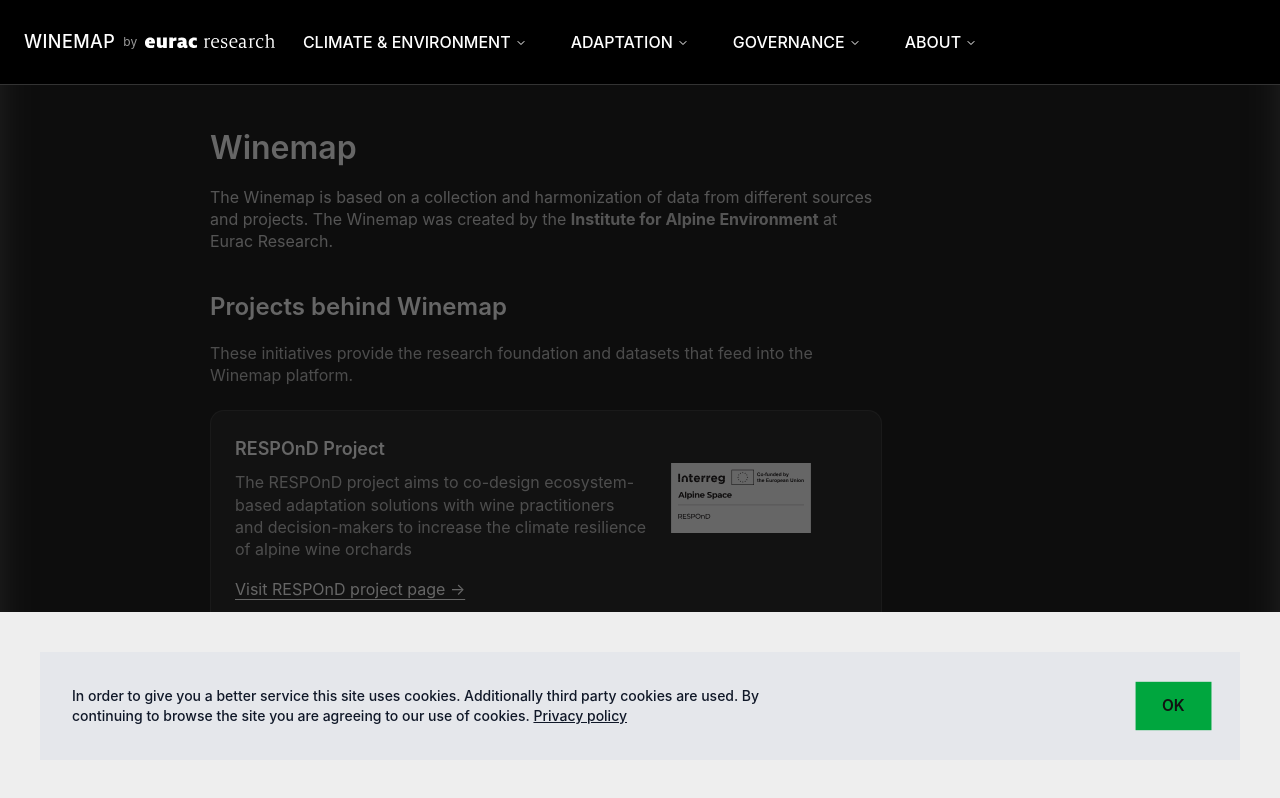
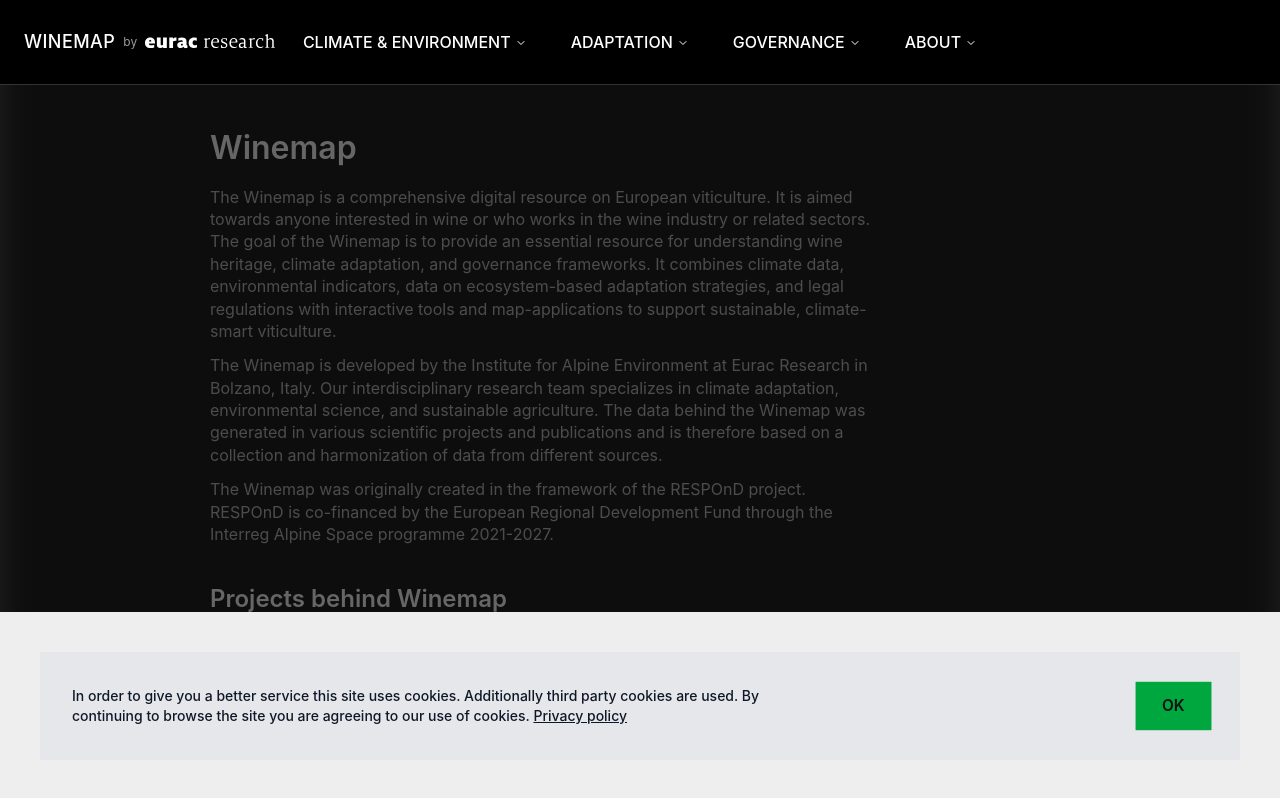
Before and after one commit to Eurac-Research/winemap, a Next.js app: page /about in a window 1280 px wide. Shown: the top 798 px of the page. Built offline with nearby package versions, Linux system fonts and the light colour scheme.

Commit message:
create WinemapDescription component and insert in landing page and about page. Simplify sidebar

```diff
--- a/src/app/about/page.tsx
+++ b/src/app/about/page.tsx
@@ -1,4 +1,5 @@
 import Link from "next/link";
+import WinemapDescription from "@/app/components/WinemapDescription";
 
 import styles from "@/styles/Home.module.css";
 
@@ -10,22 +11,10 @@ export default function About() {
         back to map
       </Link>
 
-      <section className="mt-6">
+      <section id='general' className="mt-6">
         <div className="max-w-2xl">
           <h1 className="mt-3 text-3xl md:text-4xl">Winemap</h1>
-          <p className="mt-4 text-white/80">
-            The Winemap is based on a collection and harmonization of data from
-            different sources and projects. The Winemap was created by the{" "}
-            <a
-              href="https://www.eurac.edu/en/institutes-centers/institute-for-alpine-environment"
-              target="_blank"
-              rel="noopener noreferrer"
-              className="underline underline-offset-4"
-            >
-              <strong>Institute for Alpine Environment</strong>
-            </a>{" "}
-            at Eurac Research.
-          </p>
+          <WinemapDescription className="mt-3 text-white/70"/>
         </div>
       </section>
 
--- a/src/app/components/Sidebar.tsx
+++ b/src/app/components/Sidebar.tsx
@@ -3,6 +3,7 @@
 import { useState } from "react"
 import Link from "next/link"
 import { Menu, X, BookOpen, Users, Info, Network } from "lucide-react"
+import WinemapDescription from "@/app/components/WinemapDescription";
 
 export function Sidebar() {
   const [isOpen, setIsOpen] = useState(false)
@@ -39,32 +40,24 @@ export function Sidebar() {
         aria-hidden={!isOpen}
       >
         <div className="p-8 pt-24">
-          {/* About the Project */}
+          {/* Winemap */}
           <section className="mb-10">
             <div className="flex items-center gap-3 mb-4">
               <div className="w-10 h-10 rounded-full bg-[#E91E63]/10 flex items-center justify-center">
-                <Info className="w-5 h-5 text-[#E91E63]" />
+                <Users className="w-5 h-5 text-[#E91E63]" />
               </div>
-              <h2 className="text-xl font-bold text-white">About the Winemap</h2>
+              <h2 className="text-xl font-bold text-white">The Winemap</h2>
             </div>
-            <p className="text-white/70 leading-relaxed mb-4">
-              The Winemap provides a comprehensive overview of all wine regions that fall under the Protected
-              Designation of Origin (PDO) label. It is an essential resource for understanding wine heritage, climate
-              adaptation, and governance frameworks.
+            <p className="text-white/70 leading-relaxed mb-3">
+              Find out more about how the Winemap was created, where the data comes from and who is behind it
             </p>
-            <p className="text-white/70 leading-relaxed mb-4">
-              The map is developed by the{" "}
-              <a
-                href="https://www.eurac.edu/en/institutes-centers/institute-for-alpine-environment"
-                target="_blank"
-                rel="noopener noreferrer"
-                className="text-[#E91E63] hover:underline"
-              >
-                Institute for Alpine Environment
-              </a>{" "}
-              at Eurac Research in Bolzano, Italy. Our interdisciplinary research team specializes in climate
-              adaptation, environmental science, and sustainable agriculture.
-            </p>
+            <Link
+              href="/about#general"
+              onClick={() => setIsOpen(false)}
+              className="inline-block text-[#E91E63] font-semibold hover:underline"
+            >
+              Learn more about the Winemap →
+            </Link>
           </section>
 
           {/* Projects */}
--- /dev/null
+++ b/src/app/components/WinemapDescription.tsx
@@ -0,0 +1,35 @@
+type WinemapDescriptionProps = {
+  className?: string;
+};
+
+export default function WinemapDescription({
+  className,
+}: WinemapDescriptionProps) {
+  return (
+    <div className={className}>
+      <p>
+        The Winemap is a comprehensive digital resource on European
+        viticulture. It is aimed towards anyone interested in wine or who works
+        in the wine industry or related sectors. The goal of the Winemap is to
+        provide an essential resource for understanding wine heritage, climate
+        adaptation, and governance frameworks. It combines climate data,
+        environmental indicators, data on ecosystem-based adaptation strategies,
+        and legal regulations with interactive tools and map-applications to
+        support sustainable, climate-smart viticulture.
+      </p>
+      <p className="mt-3">
+        The Winemap is developed by the Institute for Alpine Environment at
+        Eurac Research in Bolzano, Italy. Our interdisciplinary research team
+        specializes in climate adaptation, environmental science, and
+        sustainable agriculture. The data behind the Winemap was generated in
+        various scientific projects and publications and is therefore based on
+        a collection and harmonization of data from different sources.
+      </p>
+      <p className="mt-3">
+        The Winemap was originally created in the framework of the RESPOnD
+        project. RESPOnD is co-financed by the European Regional Development
+        Fund through the Interreg Alpine Space programme 2021-2027.
+      </p>
+    </div>
+  );
+}
--- a/src/app/page.tsx
+++ b/src/app/page.tsx
@@ -1,6 +1,7 @@
 import Link from "next/link";
 import { Leaf, Scale, ThermometerSun, Map as MapIcon } from "lucide-react";
 import { Sidebar } from "./components/Sidebar";
+import WinemapDescription from "@/app/components/WinemapDescription";
 
 export default function HomePage() {
   return (
@@ -260,23 +261,9 @@ export default function HomePage() {
         {/* About Section */}
         <section className="px-4 py-20 max-w-4xl mx-auto border-t border-white/10">
           <div className="text-center">
-            <h2 className="text-3xl font-bold text-white mb-6">About the Project</h2>
-            <p className="text-white/70 leading-relaxed mb-4">
-              The Winemap provides a comprehensive overview of all wine regions that fall under the Protected Designation
-              of Origin (PDO) label (as of November 2021). It is an essential resource for anyone interested in wine or
-              who works in the wine industry or related sectors.
-            </p>
-            <div className="grid items-center gap-4 md:grid-cols-[50px_1fr]">
-              <p className="text-white/70 leading-relaxed">
-                The Winemap was developed in the framework of the <strong>RESPOnD</strong> project.
-                RESPOnD is co-financed by the European Regional Development Fund through the Interreg
-                Alpine Space programme 2021-2027. WINEMAP is a comprehensive digital resource mapping all
-                European wine regions under the Protected Designation of Origin (PDO) label.
-                It combines climate data, environmental indicators, adaptation strategies,
-                and legal frameworks to support sustainable viticulture in the face of climate change.
-              </p>
-            </div>
+            <h2 className="text-3xl font-bold text-white mb-6">About the Winemap</h2>
           </div>
+          <WinemapDescription className="mt-3 text-white/70"/>
         </section>
 
         {/* FAQ Section */}
```
